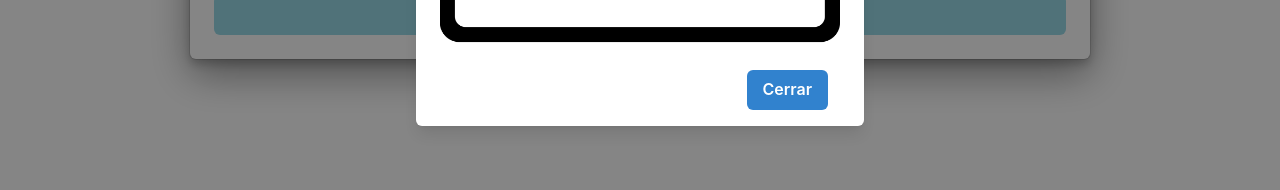
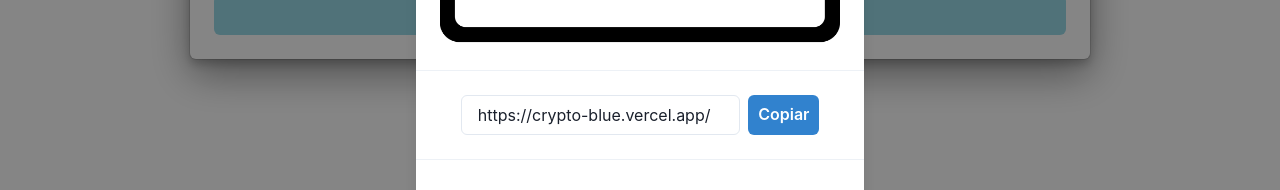
Before and after one commit to BenjaOliva/Crypto-Blue-Web, a React (Create React App) app: page / in a window 1280 px wide. Both pictures are taken after a click on the button "Compartir este Sitio". Shown: the part 560-750 px from the top of the page. Built offline with nearby package versions, Linux system fonts and the light colour scheme; no server answers.

Commit message:
Se agrego componente para copiar Url
Se agrego un input y boton que copia directo al portapapeles para compartir el sitio de otra forma.

```diff
--- a/src/components/Footer.js
+++ b/src/components/Footer.js
@@ -1,5 +1,8 @@
 import {
     Box,
+    Flex,
+    Divider,
+    Input,
     Image,
     Button,
     chakra,
@@ -15,8 +18,12 @@ import {
     ModalFooter,
     ModalHeader,
     ModalCloseButton,
-    useDisclosure
+    useDisclosure,
+    useClipboard
 } from '@chakra-ui/react';
+
+import { useState } from "react";
+
 import { FaInstagram, FaLinkedin, FaWhatsapp, FaEnvelope, FaQrcode } from 'react-icons/fa';
 
 const SocialButton = ({
@@ -48,6 +55,22 @@ const SocialButton = ({
     );
 };
 
+function ClipboardShare() {
+    const [value, setValue] = useState("https://crypto-blue.vercel.app/")
+    const { hasCopied, onCopy } = useClipboard(value)
+
+    return (
+      <center>
+        <Flex mb={2} w={'80%'}>
+          <Input value={value} isReadOnly placeholder="https://crypto-blue.vercel.app/" />
+          <Button onClick={onCopy} ml={2} colorScheme={hasCopied ? 'yellow' : "blue"}>
+            {hasCopied ? "Copiado!" : "Copiar"}
+          </Button>
+        </Flex>
+      </center>
+    )
+  }
+
 const QrModal = () => {
     const { isOpen, onOpen, onClose } = useDisclosure()
     return (
@@ -62,6 +85,9 @@ const QrModal = () => {
                     <ModalBody>
                         <Image src={require("../assets/QrCode.png").default} />
                     </ModalBody>
+                    <Divider mb={6} mt={4} />
+                    <ClipboardShare />
+                    <Divider mb={4} mt={4} />
                     <ModalFooter>
                         <Button colorScheme="blue" mr={3} onClick={onClose}>
                             Cerrar
```
